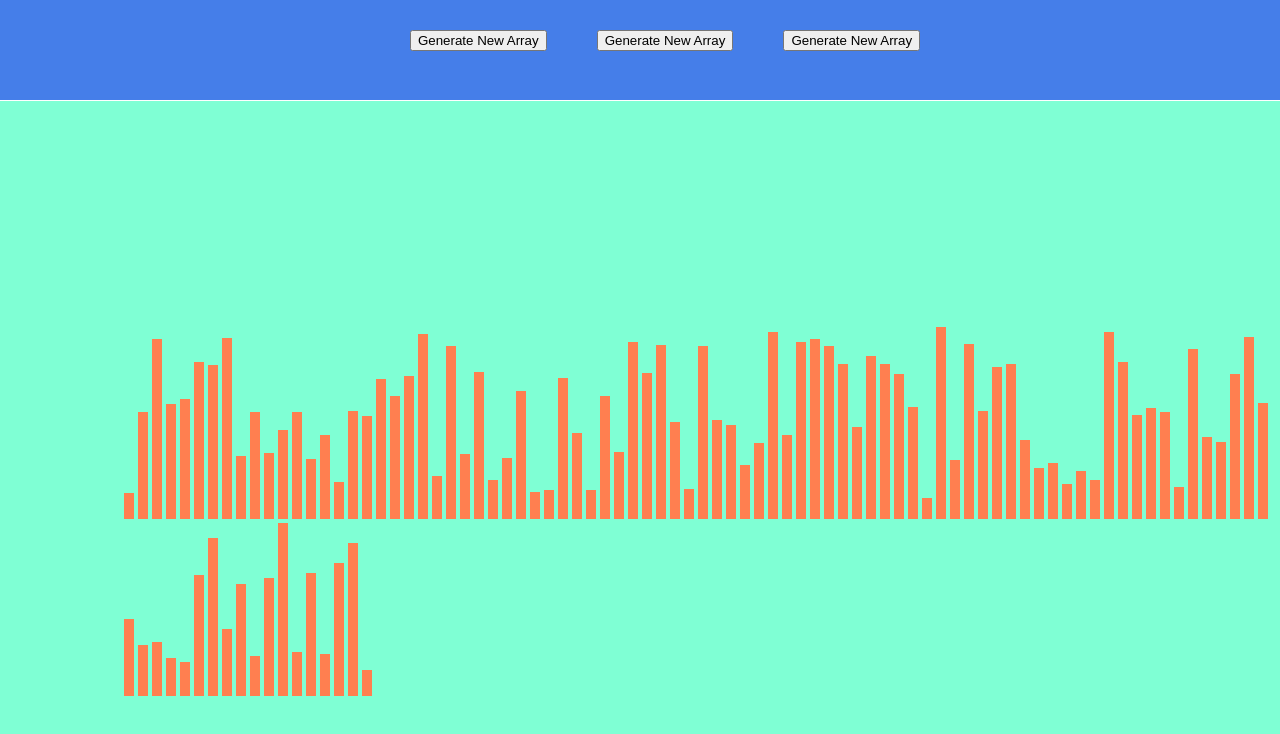
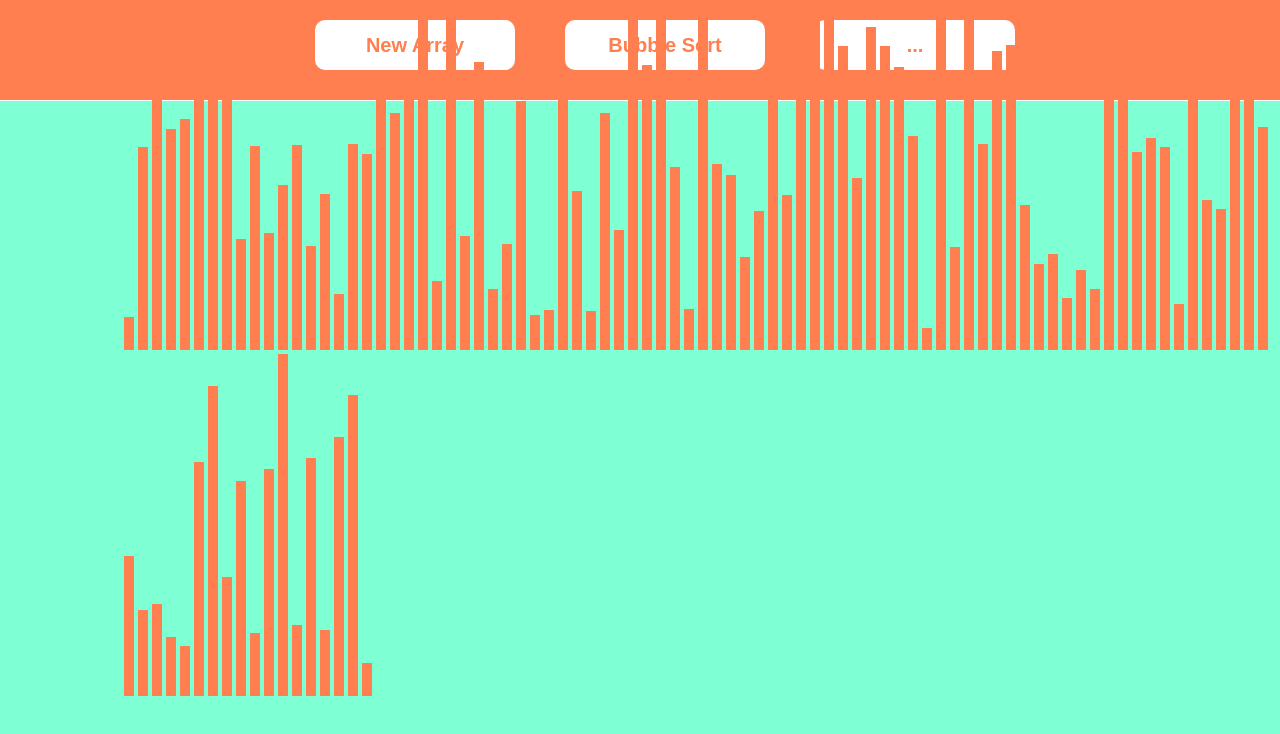
Before and after one commit to machadop1407/Sorting-Visualizer, a React (Create React App) app: page / in a window 1280 px wide. Shown: the top 734 px of the page. Built offline with nearby package versions, Linux system fonts and the light colour scheme; the HTML template or start-up script is replaced by a standard one.

Commit message:
added bubble sort, animations, and buttons

```diff
--- a/src/App.css
+++ b/src/App.css
@@ -3,6 +3,10 @@ body {
   padding: 0;
   margin: 0;
   background-color: aquamarine;
+}
+
+button:focus {
+  outline: none;
 }
 
 .sortingVisualizer {
@@ -13,19 +17,33 @@ body {
 .header {
   width: 100%;
   height: 100px;
-  background-color: #457ee9;
+  background-color: coral;
   border-bottom: 1px solid white;
 }
 
 .header .headerBttns {
   display: flex;
   justify-content: center;
-  padding-top: 30px;
+  padding-top: 20px;
 }
 
 .header button {
   display: inline-block;
   margin-left: 50px;
+  width: 200px;
+  height: 50px;
+  border: none;
+  border-radius: 10px;
+  background-color: #ffffff;
+  color: coral;
+  font-size: 20px;
+  font-weight: 700;
+  transition: all 0.5s ease;
+}
+
+.header button:hover {
+  cursor: pointer;
+  box-shadow: 2px 2px 10px black;
 }
 
 .arrayContainer {
@@ -34,7 +52,7 @@ body {
   left: 120px;
 }
 
-.sortingVisualizer #bar {
+.sortingVisualizer .bar {
   width: 10px;
   background-color: coral;
   margin-left: 4px;
--- a/src/Visualizer/SortingVisualizer.js
+++ b/src/Visualizer/SortingVisualizer.js
@@ -1,9 +1,11 @@
-import React, { useState, useEffect } from "react";
+import React, { useState, useEffect, useRef } from "react";
+import * as BubbleSort from "../SortingAlgorithms/BubbleSort";
 
 const ARRAYSIZE = 100;
 
 export default function SortingVisualizer() {
   const [primaryArray, setPrimaryArray] = useState([]);
+  const currentBar = useRef();
 
   useEffect(() => {
     randomizeArray();
@@ -12,7 +14,7 @@ export default function SortingVisualizer() {
   function randomizeArray() {
     var array = [];
     for (var i = 0; i < ARRAYSIZE; i++) {
-      array.push(randomVals(20, 200));
+      array.push(randomVals(20, 400));
     }
 
     setPrimaryArray(array);
@@ -23,19 +25,67 @@ export default function SortingVisualizer() {
     return randomVal;
   }
 
+  //SLEEP FUNCTION --> Used to slow loop iteration
+  const sleep = (milliseconds) => {
+    return new Promise((resolve) => setTimeout(resolve, milliseconds));
+  };
+
+  // ------------ ALGORITHMS ------------ //
+
+  // Bubble Sort
+  async function bubbleSort() {
+    var currentArr = primaryArray;
+
+    var sorted = false;
+
+    while (!sorted) {
+      sorted = true;
+
+      for (var i = 0; i < currentArr.length - 1; i++) {
+        if (currentArr[i] > currentArr[i + 1]) {
+          var swap1 = currentArr[i];
+          var swap2 = currentArr[i + 1];
+          currentArr[i] = swap2;
+          currentArr[i + 1] = swap1;
+          setPrimaryArray([...primaryArray, currentArr]);
+
+          //Changes the Style
+          let bar1 = document.getElementById(i).style;
+          let bar2 = document.getElementById(i + 1).style;
+          bar1.backgroundColor = "crimson";
+          bar2.backgroundColor = "slateblue";
+
+          await sleep(50);
+
+          bar1.backgroundColor = "coral";
+          bar2.backgroundColor = "coral";
+
+          sorted = false;
+        }
+      }
+    }
+  }
+
   return (
     <div className="sortingVisualizer">
       <div className="header">
         <div className="headerBttns">
-          <button>Generate New Array</button>
-          <button>Generate New Array</button>
-          <button>Generate New Array</button>
+          <button onClick={randomizeArray}>New Array</button>
+          <button onClick={bubbleSort}>Bubble Sort</button>
+          <button>...</button>
         </div>
       </div>
       <div className="arrayContainer">
         {primaryArray &&
           primaryArray.map((val, key) => {
-            return <div id="bar" key={key} style={{ height: val }}></div>;
+            return (
+              <div
+                className="bar"
+                id={key}
+                key={key}
+                style={{ height: val }}
+              ></div>
+            );
           })}
       </div>
     </div>
```
